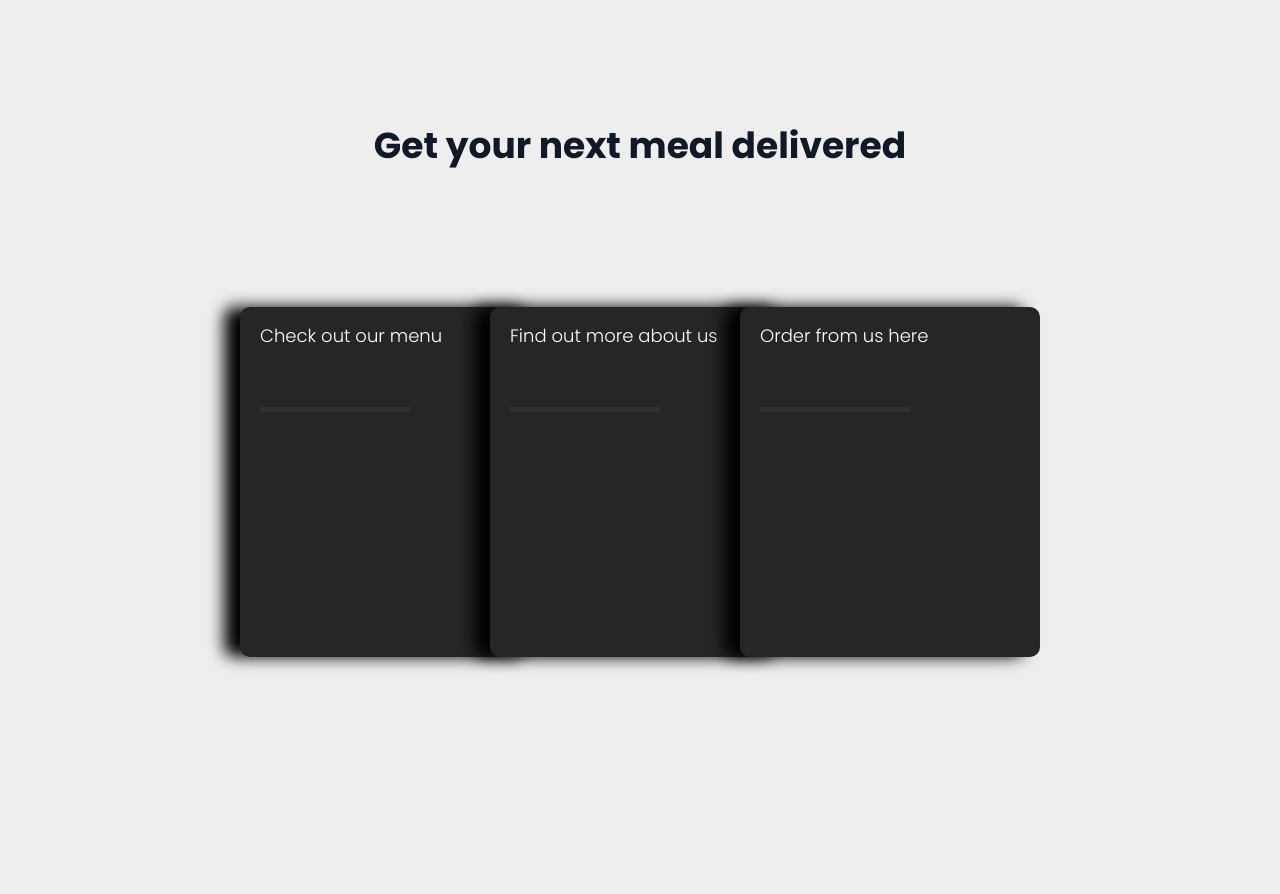
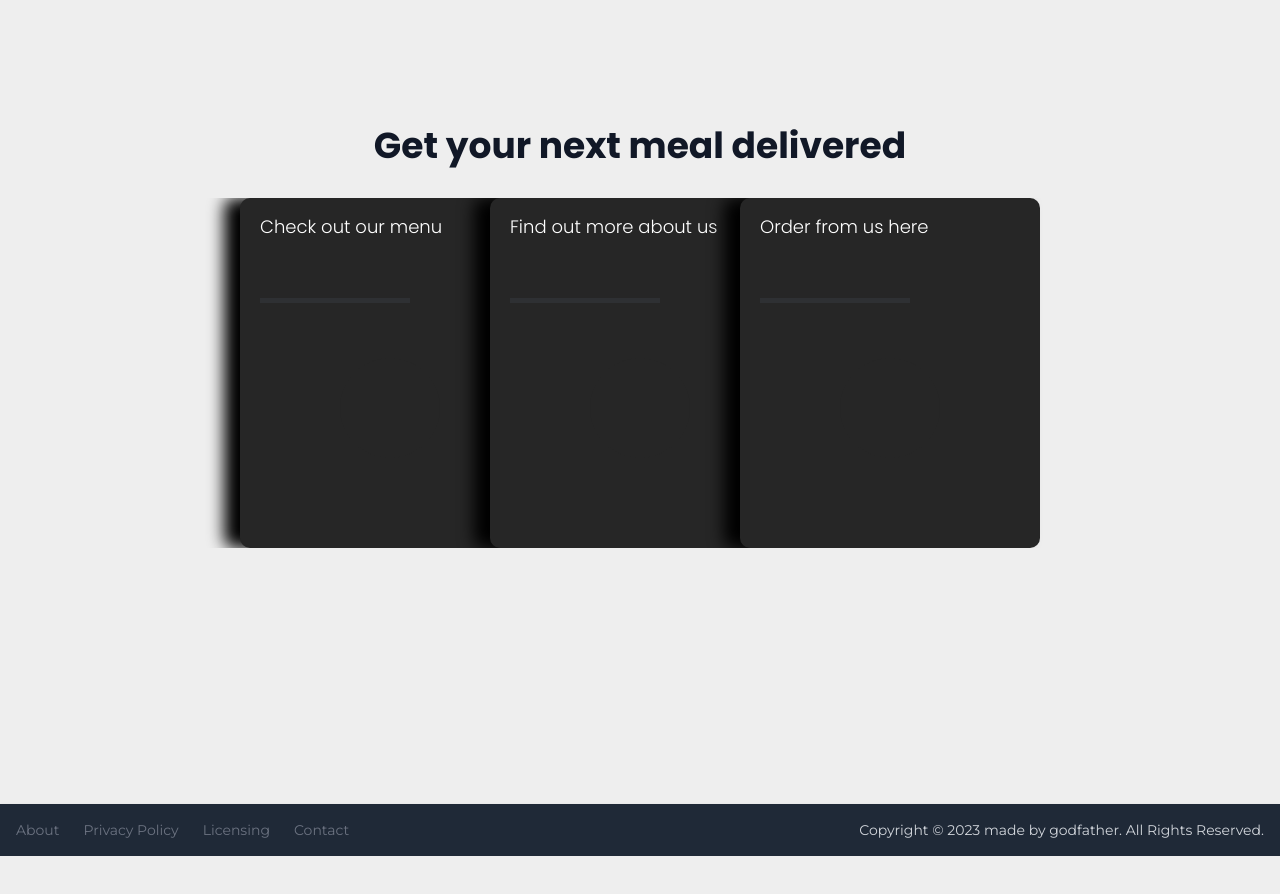
Before and after one commit to Nii-Addo/secondpartnerfastfoods, a Next.js app: page / in a window 1280 px wide. Shown: the part 2488-3382 px from the top of the page. After the commit the page ends 3344 px from the top, so only its background shows below. Built offline with nearby package versions, Linux system fonts and the light colour scheme.

Commit message:
Sp 07 (#8)
* sp-06 resolve overflow on home page

* sp-07 remove comments

```diff
--- a/app/components/Actions.tsx
+++ b/app/components/Actions.tsx
@@ -3,7 +3,7 @@ import "../css/home.css";
 
 const Actions = () => {
   return (
-    <div className="actions-container">
+    <div className="actions-container flex justify-center align-center h-full w-full ">
       <div className="actions-card">
         <Link href="/menu">
           <h3 className="title font-bold">Check out our menu</h3>
--- a/app/css/home.css
+++ b/app/css/home.css
@@ -26,21 +26,10 @@
   margin-top: calc(100vh - 10px);
 }
 
-.actions {
-  height: 80vh;
-  display: flex;
-  justify-content: center;
-  align-items: center;
-}
-
 .actions-container {
-  display: flex;
-  justify-content: center;
-  align-items: center;
-  height: 100%;
-  width: 100%;
   top: 60px;
   left: calc(50% - 300px);
+  overflow: hidden;
 }
 
 .actions-card {
@@ -137,7 +126,7 @@ svg {
 }
 
 @media screen and (max-width: 639px) {
-.emptybar {
-  width: 50%;
+  .emptybar {
+    width: 50%;
+  }
 }
-}
--- a/app/globals.css
+++ b/app/globals.css
@@ -45,9 +45,7 @@
 
 body {
   margin: 0;
-  /* 1 */
   line-height: inherit;
-  /* 2 */
 }
 
 body {
--- a/app/page.tsx
+++ b/app/page.tsx
@@ -39,7 +39,7 @@ export default function Home() {
             </h2>
             <Reviews />
           </div>
-          <div className="actions flex flex-col px-4 md:px-0">
+          <div className="flex flex-col justify-center align-center px-4 md:px-0">
             <h3 className="text-4xl text-center font-bold text-gray-900 mb-8">
               Get your next meal delivered
             </h3>
```
